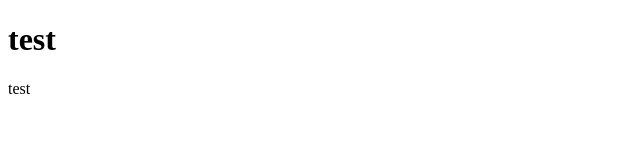
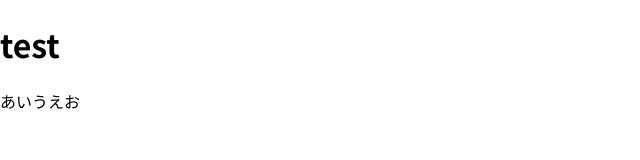
Before and after one commit to Mizuki901/portfolio, a plain HTML site: page index.html in a window 1280 px wide. Shown: the whole page, without its empty margins (0-640 px from the left). Drawn offline with Linux system fonts and the light colour scheme.

Commit message:
google fontsを追加

```diff
--- a/index.html
+++ b/index.html
@@ -4,9 +4,11 @@
     <meta charset="UTF-8">
     <meta name="viewport" content="width=device-width, initial-scale=1.0">
     <title>Portfolio - hirakawa.mizuki</title>
+    <link href="https://fonts.googleapis.com/css2?family=Noto+Sans+JP:wght@300;700&family=Noto+Sans:ital,wght@0,700;1,300&display=swap" rel="stylesheet">
+    <link rel="stylesheet" href="style.css">
 </head>
 <body>
     <h1>test</h1>
-    <p>test</p>
+    <p>あいうえお</p>
 </body>
 </html>
--- /dev/null
+++ b/style.css
@@ -0,0 +1,5 @@
+body {
+    margin: 0;
+    padding: 0;
+    font-family: 'Noto Sans JP', 'Noto Sans', sans-serif;
+}
```
